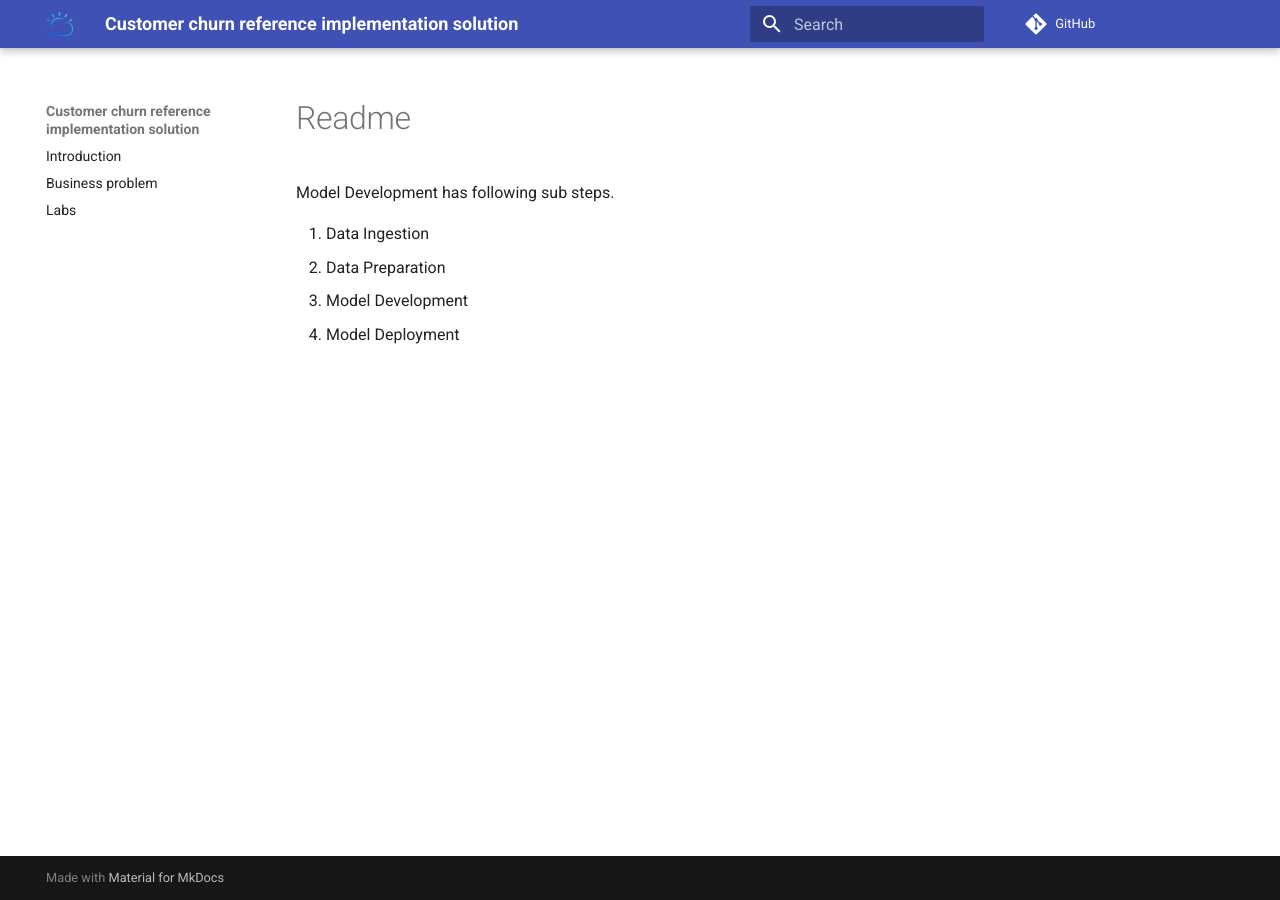
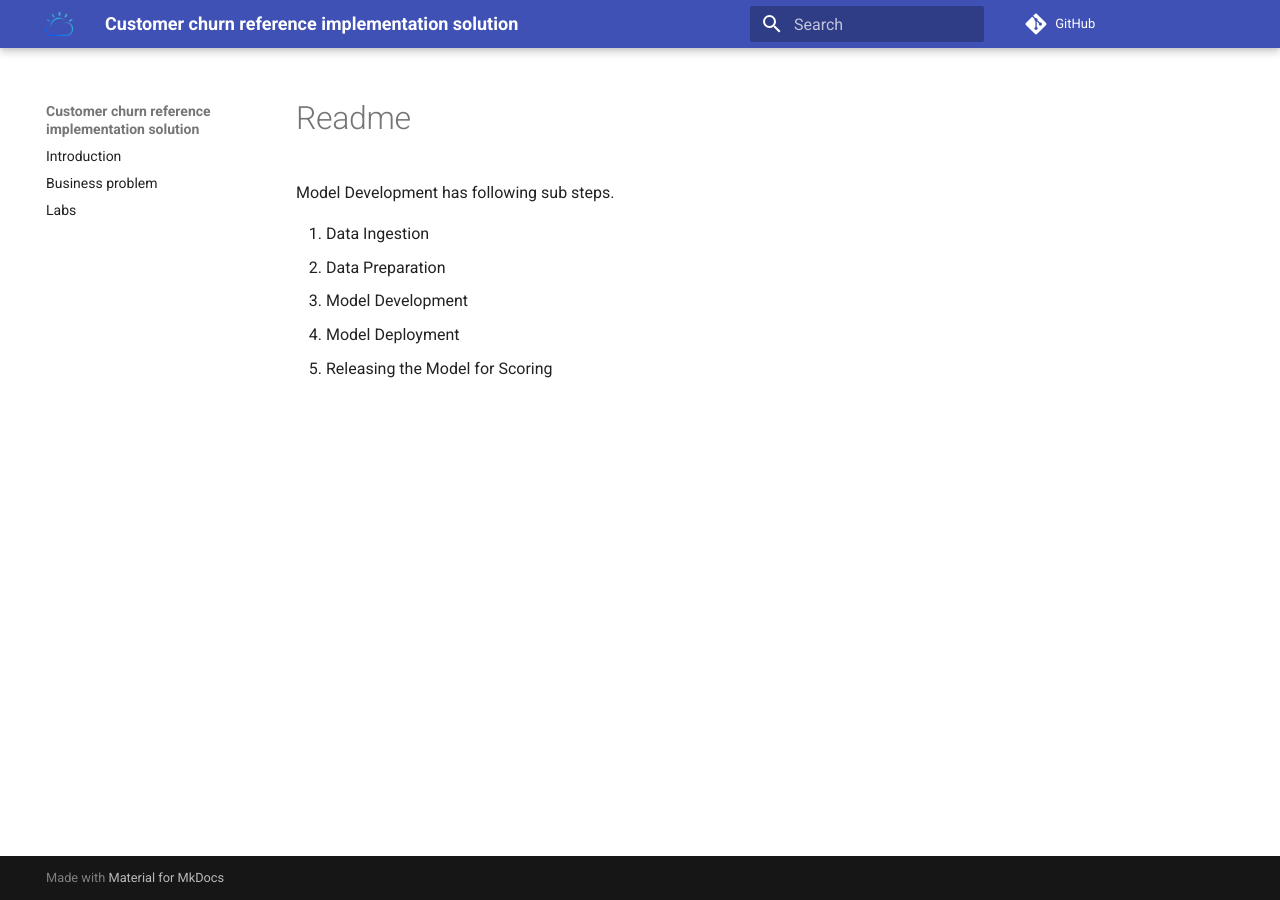
Before and after one commit to ibm-cloud-architecture/refarch-ai-data-customer-churn, an MkDocs documentation site: the page built from docs/lab/Model Development/readme.md, in a window 1280 px wide. Built offline with MkDocs 1.6.1 and Material for MkDocs 9.7.7, drawn with Linux system fonts in a browser that asks for light colours; comment, search, counter and statistics services are not loaded.

Commit message:
Update readme.md

```diff
--- a/docs/lab/Model Development/readme.md
+++ b/docs/lab/Model Development/readme.md
@@ -4,3 +4,4 @@ Model Development has following sub steps.
 2. Data Preparation
 3. Model Development
 4. Model Deployment
+5. Releasing the Model for Scoring
```
